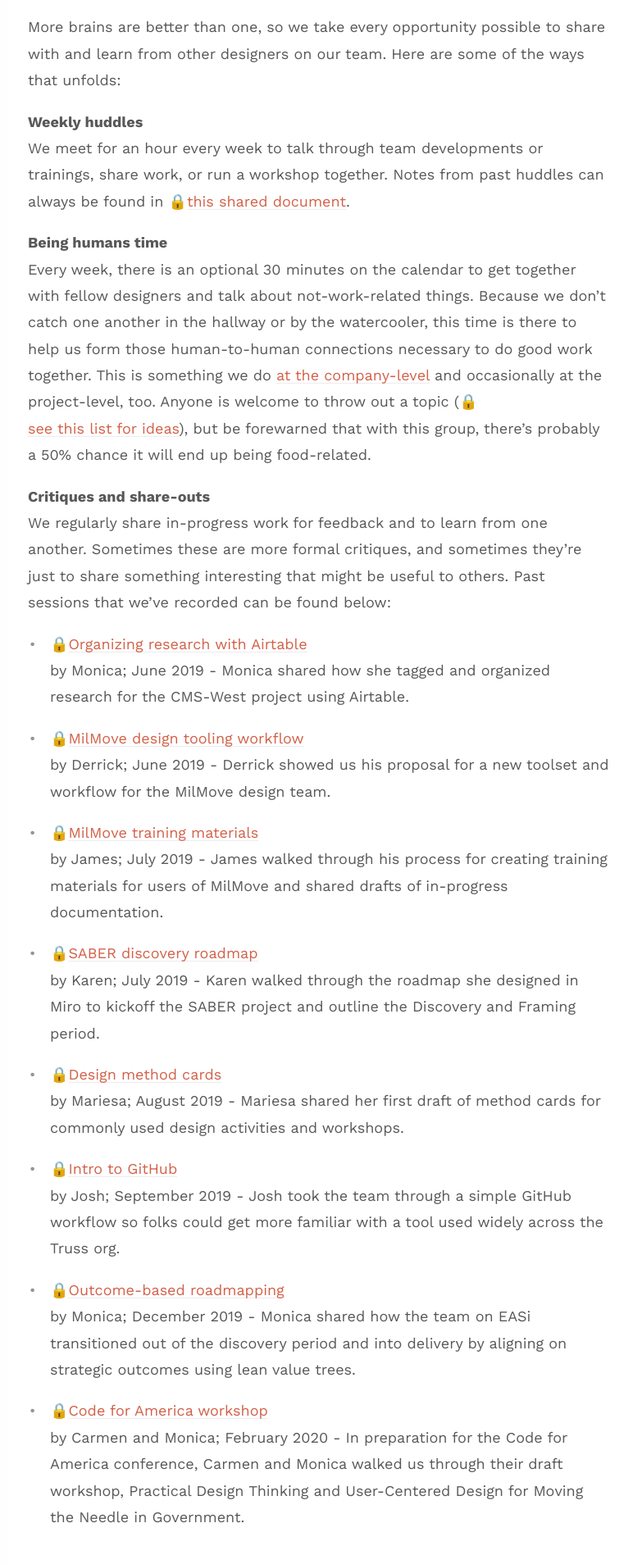
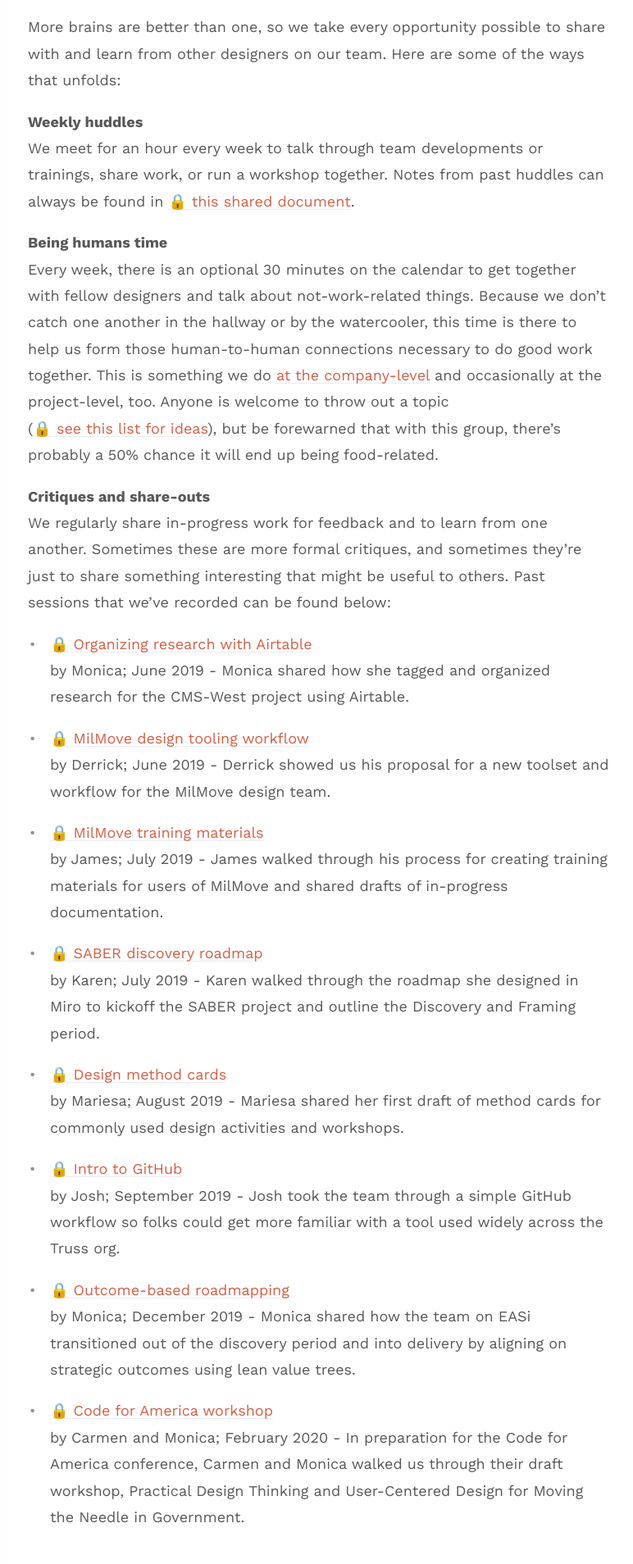
Before and after one commit to trussworks/research-design-playbook, a Jekyll site: the page built from docs/how-we-work.md, in a window 1280 px wide. Shown: the part 618-2526 px from the top of the page at 82% size, without its empty margins (383-1155 px from the left). Built offline with Jekyll 4.4.1, drawn with Linux system fonts in a browser that asks for light colours; some of the changed text lies outside the part shown.

```diff
--- a/docs/how-we-work.md
+++ b/docs/how-we-work.md
@@ -22,42 +22,42 @@ As designers at Truss, we have a wealth of opportunities to both learn and deepe
 More brains are better than one, so we take every opportunity possible to share with and learn from other designers on our team. Here are some of the ways that unfolds:
 
 **Weekly huddles**
-We meet for an hour every week to talk through team developments or trainings, share work, or run a workshop together. Notes from past huddles can always be found in 🔒[this shared document](https://docs.google.com/document/d/1PJLiesGhCTqUlT0mrg6PC9scS2SocV4hL98YJtscU0A/edit#heading=h.fmqjp8bk9qys).
+We meet for an hour every week to talk through team developments or trainings, share work, or run a workshop together. Notes from past huddles can always be found in [🔒 this shared document](https://docs.google.com/document/d/1PJLiesGhCTqUlT0mrg6PC9scS2SocV4hL98YJtscU0A/edit#heading=h.fmqjp8bk9qys).
 
 **Being humans time**
-Every week, there is an optional 30 minutes on the calendar to get together with fellow designers and talk about not-work-related things. Because we don’t catch one another in the hallway or by the watercooler, this time is there to help us form those human-to-human connections necessary to do good work together. This is something we do [at the company-level](https://guide.truss.works/#meeting-being-humans-together-bht) and occasionally at the project-level, too. Anyone is welcome to throw out a topic (🔒[see this list for ideas](https://docs.google.com/document/d/1GiOphvQlVfHHxhujq_pTEHMA1Ef2JZnpZq0Hm8tttQM/edit)), but be forewarned that with this group, there’s probably a 50% chance it will end up being food-related.
+Every week, there is an optional 30 minutes on the calendar to get together with fellow designers and talk about not-work-related things. Because we don’t catch one another in the hallway or by the watercooler, this time is there to help us form those human-to-human connections necessary to do good work together. This is something we do [at the company-level](https://guide.truss.works/#meeting-being-humans-together-bht) and occasionally at the project-level, too. Anyone is welcome to throw out a topic ([🔒 see this list for ideas](https://docs.google.com/document/d/1GiOphvQlVfHHxhujq_pTEHMA1Ef2JZnpZq0Hm8tttQM/edit)), but be forewarned that with this group, there’s probably a 50% chance it will end up being food-related.
 
 **Critiques and share-outs**
 We regularly share in-progress work for feedback and to learn from one another. Sometimes these are more formal critiques, and sometimes they’re just to share something interesting that might be useful to others. Past sessions that we’ve recorded can be found below:
 
-- 🔒[Organizing research with Airtable](https://drive.google.com/a/truss.works/file/d/1tZNWLjB85RihYYyai--5miISmSdis05-/view?usp=sharing)
+- [🔒 Organizing research with Airtable](https://drive.google.com/a/truss.works/file/d/1tZNWLjB85RihYYyai--5miISmSdis05-/view?usp=sharing)
 by Monica; June 2019 - Monica shared how she tagged and organized research for the CMS-West project using Airtable.
 
-- 🔒[MilMove design tooling workflow](https://drive.google.com/a/truss.works/file/d/1MF6ixDfd4wDzM2yS7n7uvKDKnpC3kHbJ/view?usp=sharing)
+- [🔒 MilMove design tooling workflow](https://drive.google.com/a/truss.works/file/d/1MF6ixDfd4wDzM2yS7n7uvKDKnpC3kHbJ/view?usp=sharing)
 by Derrick; June 2019 - Derrick showed us his proposal for a new toolset and workflow for the MilMove design team.
 
-- 🔒[MilMove training materials](https://drive.google.com/a/truss.works/file/d/14TImI4zjDnKWON36bQKyeYpAVmHLXmu5/view?usp=sharing)
+- [🔒 MilMove training materials](https://drive.google.com/a/truss.works/file/d/14TImI4zjDnKWON36bQKyeYpAVmHLXmu5/view?usp=sharing)
 by James; July 2019 - James walked through his process for creating training materials for users of MilMove and shared drafts of in-progress documentation.
 
-- 🔒[SABER discovery roadmap](https://drive.google.com/a/truss.works/file/d/1dH0Zt6ImRr8dwBmQrzc3qmRLHxJONOmS/view?usp=sharing)
+- [🔒 SABER discovery roadmap](https://drive.google.com/a/truss.works/file/d/1dH0Zt6ImRr8dwBmQrzc3qmRLHxJONOmS/view?usp=sharing)
 by Karen; July 2019 - Karen walked through the roadmap she designed in Miro to kickoff the SABER project and outline the Discovery and Framing period.
 
-- 🔒[Design method cards](https://drive.google.com/a/truss.works/file/d/1olCwy7qYlBiX6CzBBiLvH3cvNlBpDZbV/view?usp=sharing)
+- [🔒 Design method cards](https://drive.google.com/a/truss.works/file/d/1olCwy7qYlBiX6CzBBiLvH3cvNlBpDZbV/view?usp=sharing)
 by Mariesa; August 2019 - Mariesa shared her first draft of method cards for commonly used design activities and workshops.
 
-- 🔒[Intro to GitHub](https://drive.google.com/a/truss.works/file/d/1ADxbCSorzedx89SrutYXa35ut1s4AM69/view?usp=sharing)
+- [🔒 Intro to GitHub](https://drive.google.com/a/truss.works/file/d/1ADxbCSorzedx89SrutYXa35ut1s4AM69/view?usp=sharing)
 by Josh; September 2019 - Josh took the team through a simple GitHub workflow so folks could get more familiar with a tool used widely across the Truss org.
 
-- 🔒[Outcome-based roadmapping](https://drive.google.com/a/truss.works/file/d/1TZlKM2mOoATTi1oy3HqcUDAOhVNFzcZL/view?usp=sharing)
+- [🔒 Outcome-based roadmapping](https://drive.google.com/a/truss.works/file/d/1TZlKM2mOoATTi1oy3HqcUDAOhVNFzcZL/view?usp=sharing)
 by Monica; December 2019 - Monica shared how the team on EASi transitioned out of the discovery period and into delivery by aligning on strategic outcomes using lean value trees.
 
-- 🔒[Code for America workshop](https://drive.google.com/a/truss.works/file/d/1GGN_FOwzgjFcvD6dy7X0ZIDPJwTnq9T_/view?usp=sharing)
+- [🔒 Code for America workshop](https://drive.google.com/a/truss.works/file/d/1GGN_FOwzgjFcvD6dy7X0ZIDPJwTnq9T_/view?usp=sharing)
 by Carmen and Monica; February 2020 - In preparation for the Code for America conference, Carmen and Monica walked us through their draft workshop, Practical Design Thinking and User-Centered Design for Moving the Needle in Government.
 {: .mb-7}
 
 ## Bringing design perspective to Truss committees, guilds, and working groups
 
-Truss has a number of 🔒[auxiliary groups](https://docs.google.com/document/d/1NwQ3N9Zzy0O_KmprdwtAovEwZDGT3TeCdr9rggzu-zI/edit?ts=5d44d762#heading=h.8oxflvtts2qi) where you can lend your time and expertise to help improve the organization. You can easily find these groups by searching “c-” for committees, “g-” for guilds, and “wg-” for working groups in Slack.
+Truss has a number of [🔒 auxiliary groups](https://docs.google.com/document/d/1NwQ3N9Zzy0O_KmprdwtAovEwZDGT3TeCdr9rggzu-zI/edit?ts=5d44d762#heading=h.8oxflvtts2qi) where you can lend your time and expertise to help improve the organization. You can easily find these groups by searching “c-” for committees, “g-” for guilds, and “wg-” for working groups in Slack.
 
 Here are some examples of the committees, guilds, and working groups designers have joined or contributed to in the past:
 
@@ -76,9 +76,9 @@ Here are some examples of the committees, guilds, and working groups designers h
 
 We are fortunate to have a business development team that prioritizes practitioner participation and input in the sales process. All scoping calls with prospective commercial clients include a member of the design team so that we can ensure someone from the practice can vet the opportunity, understand the needs of the client, help determine staffing, and assist with writing the proposal.
 
-Monica helped our business development team design a more 🔒[streamlined user flow](https://miro.com/app/board/o9J_kxMVVlU=/) that details every client and internal touchpoint from the prospect stage to getting the deal signed. The 🔒[Involving Trussels in CommSales Playbook](https://docs.google.com/document/d/1353rTQtvgDz__FDffN2KTHT58R1DN_qKNo9vtU2ixTI/edit#) outlines exactly when designers get brought into the sales process, what the expectations are, and the current list of folks who are designated to assist with this effort.
+Monica helped our business development team design a more [🔒 streamlined user flow](https://miro.com/app/board/o9J_kxMVVlU=/) that details every client and internal touchpoint from the prospect stage to getting the deal signed. The [🔒 Involving Trussels in CommSales Playbook](https://docs.google.com/document/d/1353rTQtvgDz__FDffN2KTHT58R1DN_qKNo9vtU2ixTI/edit#) outlines exactly when designers get brought into the sales process, what the expectations are, and the current list of folks who are designated to assist with this effort.
 
-We’ve also developed a 🔒[design-specific scoping guide](https://docs.google.com/document/d/1t00vZ-tBQM0dsop8EoUX7qZAnqzdFbpe93z58uqe3uQ/edit#heading=h.bc9uhdtcwc33) that details what makes a good project and what questions we should be asking the client in the scoping call to ensure it’s a good fit.
+We’ve also developed a [🔒 design-specific scoping guide](https://docs.google.com/document/d/1t00vZ-tBQM0dsop8EoUX7qZAnqzdFbpe93z58uqe3uQ/edit#heading=h.bc9uhdtcwc33) that details what makes a good project and what questions we should be asking the client in the scoping call to ensure it’s a good fit.
 {: .mb-7}
 
 ## Designing with teammates and clients on projects
@@ -86,19 +86,19 @@ We’ve also developed a 🔒[design-specific scoping guide](https://docs.google
 There is no “typical” project here at Truss, so there is no “typical” design playbook to run one, but there are some practices we hold near and dear, which we’ve started to formalize below:
 
 **Team norming**
-Every new project is a new problem to solve and potentially a brand new mix of people to solve it with — which is why we care so deeply about team norming and building a foundation of trust. 🔒[Here are some of our favorite activities](https://miro.com/app/board/o9J_kt0cswE=/?moveToWidget=3074457347688302246&cot=13) to get to know each other, understand working styles, and norm on how we’ll work together.
+Every new project is a new problem to solve and potentially a brand new mix of people to solve it with — which is why we care so deeply about team norming and building a foundation of trust. [🔒 Here are some of our favorite activities](https://miro.com/app/board/o9J_kt0cswE=/?moveToWidget=3074457347688302246&cot=13) to get to know each other, understand working styles, and norm on how we’ll work together.
 
 - **BICEPS:** Understand what is important to each person working on the project and what motivates us.
 - **Superpowers and kryptonite:** Understand each person’s self-identified strengths and areas for growth/improvement.
 - **Contribute, lead, learn:** Understand the work areas each person wants to contribute to, lead, and learn more about.
 
-We’ve also found it helpful, as an output from these activities, to develop more 	🔒[formal workstreams](https://miro.com/app/board/o9J_kt0cswE=/?moveToWidget=3074457347687556976&cot=13) for everyone on the team that detail what they’re
+We’ve also found it helpful, as an output from these activities, to develop more 	[🔒 formal workstreams](https://miro.com/app/board/o9J_kt0cswE=/?moveToWidget=3074457347687556976&cot=13) for everyone on the team that detail what they’re
 responsible for leading, who they will collaborate with, and any potential risks.
 
 In addition to these activities, it is also critically important to discuss with the
 entire internal team how decisions will be made, who will be involved, and how
 they will be documented. Truss has a robust practice of using [decision records](https://github.com/joelparkerhenderson/architecture_decision_record)
-to document decisions — which the 🔒[SABER design team adopted](https://github.com/trussworks/saber-research-design/wiki/Design-and-product-decision-records) and
+to document decisions — which the [🔒 SABER design team adopted](https://github.com/trussworks/saber-research-design/wiki/Design-and-product-decision-records) and
 recommends for future projects.
 
 **Discovery and framing**
@@ -126,7 +126,7 @@ We think of D&F as a three-phased approach:
     - Synthesize findings and share recommendations
     - Create an outcome-based roadmap and project plan to move forward
 
-While every project approaches this work a little bit differently, there’s value in having a shared library of resources to pull from. While it’s still in progress, we have the beginnings of a 🔒[Project Kickoff Miro board](https://miro.com/app/board/o9J_kt0cswE=/?moveToWidget=3074457347687556824&cot=13) with easy-to-copy templates for many of the activities listed above. Additional [resources](../resources/resources) can be found in the Resources section of this playbook.
+While every project approaches this work a little bit differently, there’s value in having a shared library of resources to pull from. While it’s still in progress, we have the beginnings of a [🔒 Project Kickoff Miro board](https://miro.com/app/board/o9J_kt0cswE=/?moveToWidget=3074457347687556824&cot=13) with easy-to-copy templates for many of the activities listed above. Additional [resources](../resources/resources) can be found in the Resources section of this playbook.
 {: .mb-7}
 
 ## Sharing good design practices company-wide
@@ -135,25 +135,25 @@ In the life cycle of Truss, research and design is a relatively new practice, so
 
 Every Friday after our practitioner (full company) meeting, there is a 25 minute slot open for any Trussel to present on a topic to the rest of the Truss team. Below is a list of recordings of past One Topic Talks done by members of the design team:
 
-- **🔒[Introduction to content strategy ](https://drive.google.com/a/truss.works/file/d/12I-VKBBqUeLHIBrgIiNk0jBGQqrBNYfg/view?usp=sharing)**
+- **[🔒 Introduction to content strategy ](https://drive.google.com/a/truss.works/file/d/12I-VKBBqUeLHIBrgIiNk0jBGQqrBNYfg/view?usp=sharing)**
 by James and Kaleigh; January 2019 - A general overview of content strategy work, why it’s important, and what it looks like in practice.
 
-- **🔒[Stakeholder research and synthesis on CMS West](https://drive.google.com/a/truss.works/file/d/13jJnTHX4hA74-PA2N_S-BByMppQfffbV/view?usp=sharing)**
+- **[🔒 Stakeholder research and synthesis on CMS West](https://drive.google.com/a/truss.works/file/d/13jJnTHX4hA74-PA2N_S-BByMppQfffbV/view?usp=sharing)**
 by Karen; February 2019 - How user research was conducted on a very technical project with the Centers for Medicare & Medicaid Services.
 
-- **🔒[Truss brand guide](https://drive.google.com/a/truss.works/file/d/1wZB4V4tcrUU1RiGMoMjTHZyw8DbsyQbY/view?usp=sharing)**
+- **[🔒 Truss brand guide](https://drive.google.com/a/truss.works/file/d/1wZB4V4tcrUU1RiGMoMjTHZyw8DbsyQbY/view?usp=sharing)**
 by Josh; February 2019 - The official release of a visual brand guide and assets for Truss.
 
-- **🔒[Human-centered sales process](https://drive.google.com/a/truss.works/file/d/1QjBFYV5Jo9Rj8dpjMSY6R7TK_EEzVRaA/view?usp=sharing)**
+- **[🔒 Human-centered sales process](https://drive.google.com/a/truss.works/file/d/1QjBFYV5Jo9Rj8dpjMSY6R7TK_EEzVRaA/view?usp=sharing)**
 by Monica, Dom, and Jamie; September 2019 - How a human-centered approach helped improve Truss’s commercial sales process.
 
-- **🔒[Introduction to object-oriented UX](https://drive.google.com/a/truss.works/file/d/15g9lv3W5tYhPAQDPBnkepQOvZfpd0x-H/view?usp=sharing)**
+- **[🔒 Introduction to object-oriented UX](https://drive.google.com/a/truss.works/file/d/15g9lv3W5tYhPAQDPBnkepQOvZfpd0x-H/view?usp=sharing)**
 by Karen; October 2019 - An overview on object-oriented design and how to apply it to some of the work we do at Truss.
 
-- **🔒[Introduction to accessibility](https://drive.google.com/a/truss.works/file/d/1qCHg60RToi0p3RN-BfRo1lL7QnSTIOlq/view?usp=sharing)**
+- **[🔒 Introduction to accessibility](https://drive.google.com/a/truss.works/file/d/1qCHg60RToi0p3RN-BfRo1lL7QnSTIOlq/view?usp=sharing)**
 by Liz and Christine; December 2019 - An introduction to web accessibility, why it matters, and tools to ensure your work meets baseline accessibility standards.
 
-- **🔒[SABER research and design wiki walkthrough ](https://drive.google.com/a/truss.works/file/d/1UHbwAMMA7HZZdPPCNH9LZ1DtiqjBqfGg/view?usp=sharing)**
-by Carmen, Kaleigh, and Josh; April 2020 - Walkthrough of the SABER design team’s 🔒[GitHub wiki](https://github.com/trussworks/saber-research-design/wiki) for research artifacts, decision records, and MVP work.
+- **[🔒 SABER research and design wiki walkthrough ](https://drive.google.com/a/truss.works/file/d/1UHbwAMMA7HZZdPPCNH9LZ1DtiqjBqfGg/view?usp=sharing)**
+by Carmen, Kaleigh, and Josh; April 2020 - Walkthrough of the SABER design team’s [🔒 GitHub wiki](https://github.com/trussworks/saber-research-design/wiki) for research artifacts, decision records, and MVP work.
 
-- **🔒[Best practices for writing UI copy](https://docs.google.com/document/d/1Z7coDEBZjQ195TKlOdVFWWMmkFnVhQDv0_fFjnivmiM/edit#)** by James and Amanda. There was no recording of this OTT, but this document captures most of the content; namely, the key principles and best practices of writing good UI copy.
+- **[🔒 Best practices for writing UI copy](https://docs.google.com/document/d/1Z7coDEBZjQ195TKlOdVFWWMmkFnVhQDv0_fFjnivmiM/edit#)** by James and Amanda. There was no recording of this OTT, but this document captures most of the content; namely, the key principles and best practices of writing good UI copy.
```
Also changed, not shown: docs/resources/templates.md (+5 -5 lines).
